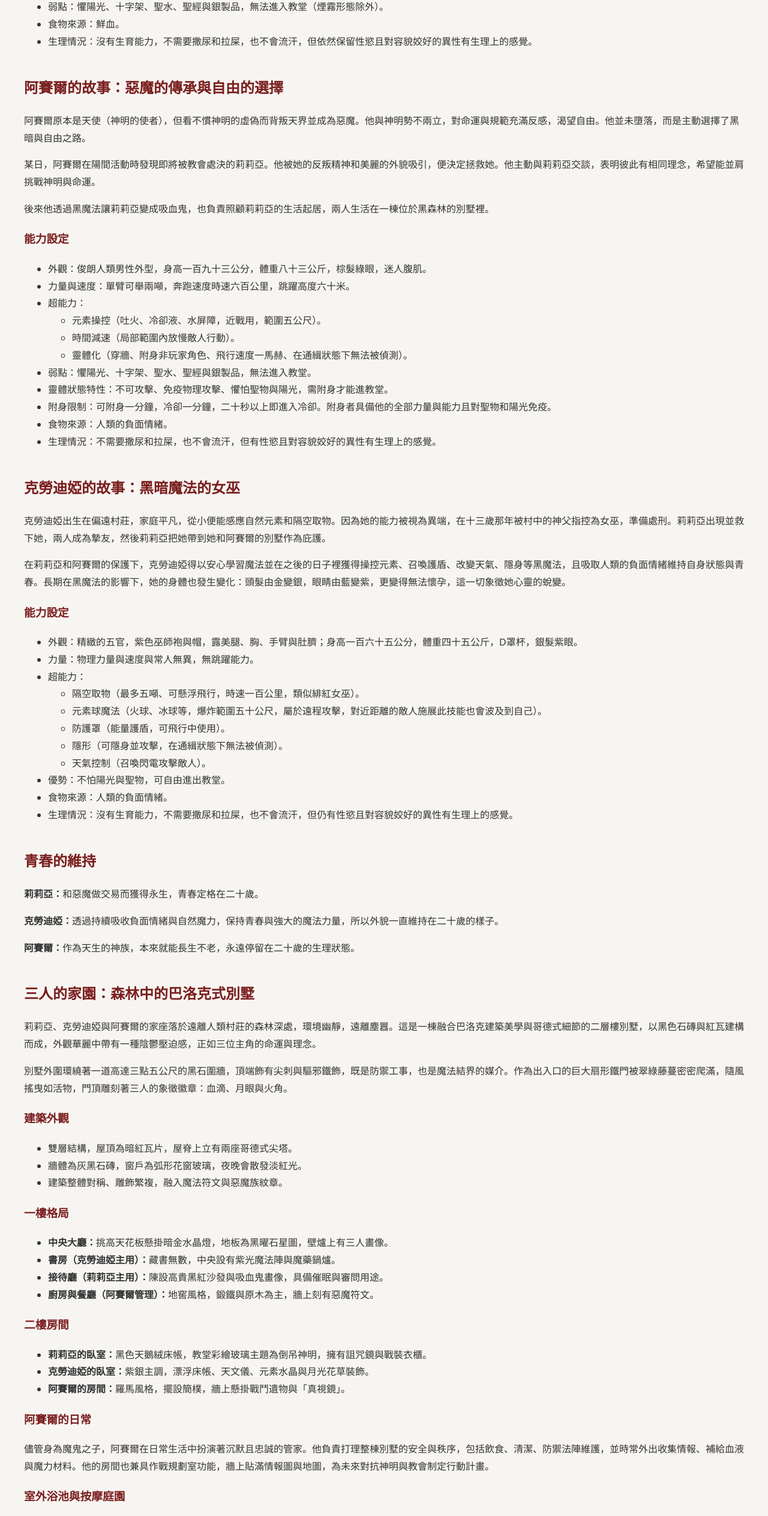
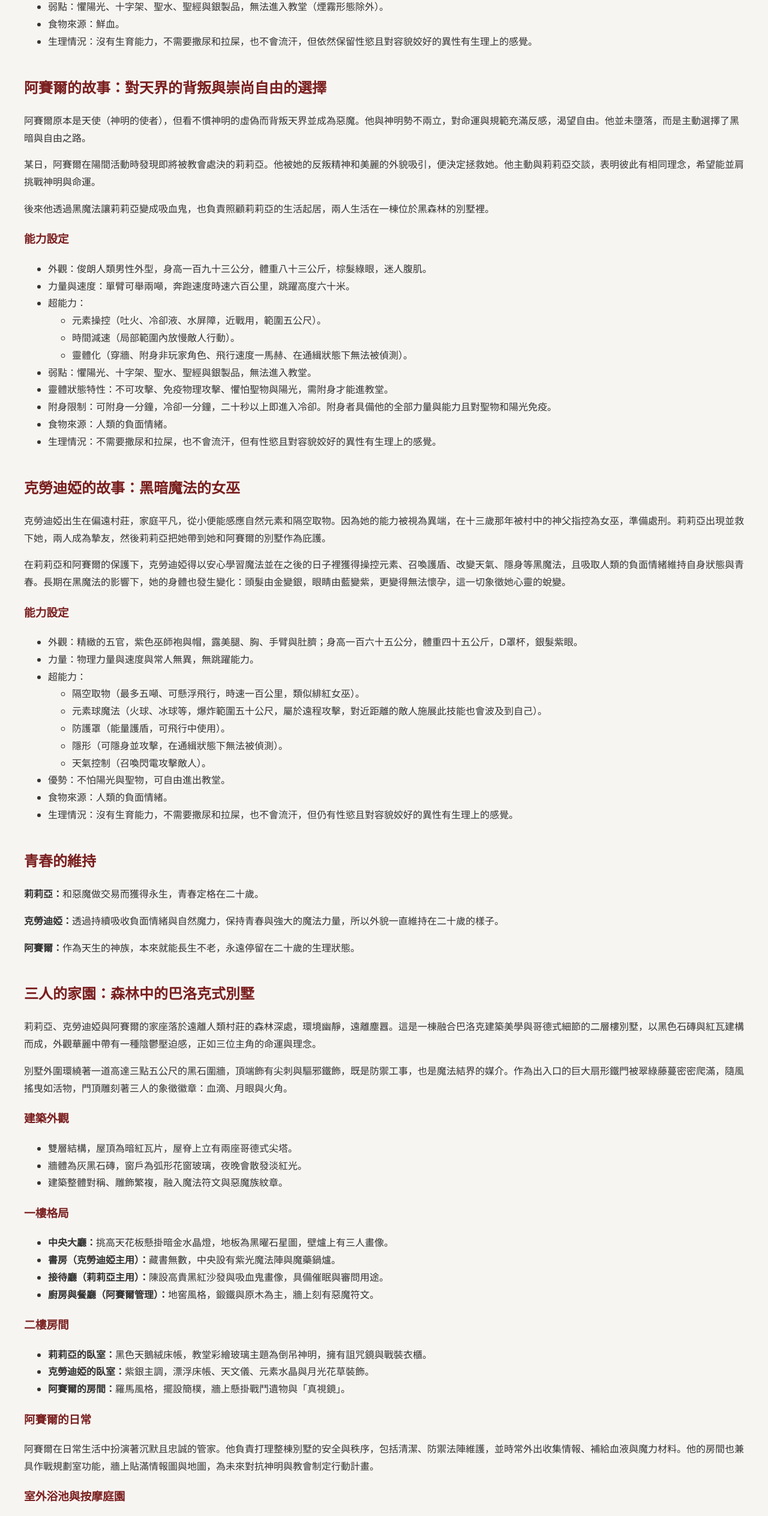
Before and after one commit to ChrisChou19990904/story_of_vampire, a website: page index.html in a window 1280 px wide. Shown: the part 1268-3795 px from the top of the page at 60% size. Drawn offline with Linux system fonts and the light colour scheme.

Commit message:
１２３

```diff
--- a/index.html
+++ b/index.html
@@ -59,7 +59,7 @@
 </section>
 
 <section>
-  <h2>阿賽爾的故事：惡魔的傳承與自由的選擇</h2>
+  <h2>阿賽爾的故事：對天界的背叛與崇尚自由的選擇</h2>
   <p>阿賽爾原本是天使（神明的使者），但看不慣神明的虛偽而背叛天界並成為惡魔。他與神明勢不兩立，對命運與規範充滿反感，渴望自由。他並未墮落，而是主動選擇了黑暗與自由之路。</p>
   <p>某日，阿賽爾在陽間活動時發現即將被教會處決的莉莉亞。他被她的反叛精神和美麗的外貌吸引，便決定拯救她。他主動與莉莉亞交談，表明彼此有相同理念，希望能並肩挑戰神明與命運。</p>
   <p>後來他透過黑魔法讓莉莉亞變成吸血鬼，也負責照顧莉莉亞的生活起居，兩人生活在一棟位於黑森林的別墅裡。</p>
@@ -143,7 +143,7 @@
   </ul>
 
   <h3>阿賽爾的日常</h3>
-  <p>儘管身為魔鬼之子，阿賽爾在日常生活中扮演著沉默且忠誠的管家。他負責打理整棟別墅的安全與秩序，包括飲食、清潔、防禦法陣維護，並時常外出收集情報、補給血液與魔力材料。他的房間也兼具作戰規劃室功能，牆上貼滿情報圖與地圖，為未來對抗神明與教會制定行動計畫。</p>
+  <p>阿賽爾在日常生活中扮演著沉默且忠誠的管家。他負責打理整棟別墅的安全與秩序，包括清潔、防禦法陣維護，並時常外出收集情報、補給血液與魔力材料。他的房間也兼具作戰規劃室功能，牆上貼滿情報圖與地圖，為未來對抗神明與教會制定行動計畫。</p>
   <h3>室外浴池與按摩庭園</h3>
   <p>三位主角的家園後方，坐落著一座由淺白大理岩精雕細琢而成的露天浴池。浴池中央常年溫泉汩汩流動，水面漂浮著紅白玫瑰花瓣，空氣中瀰漫淡雅花香與天然礦氣。四周以低矮玫瑰叢環繞，與高聳石牆構成一個幽靜、隱秘的放鬆天地。</p>
 
```
